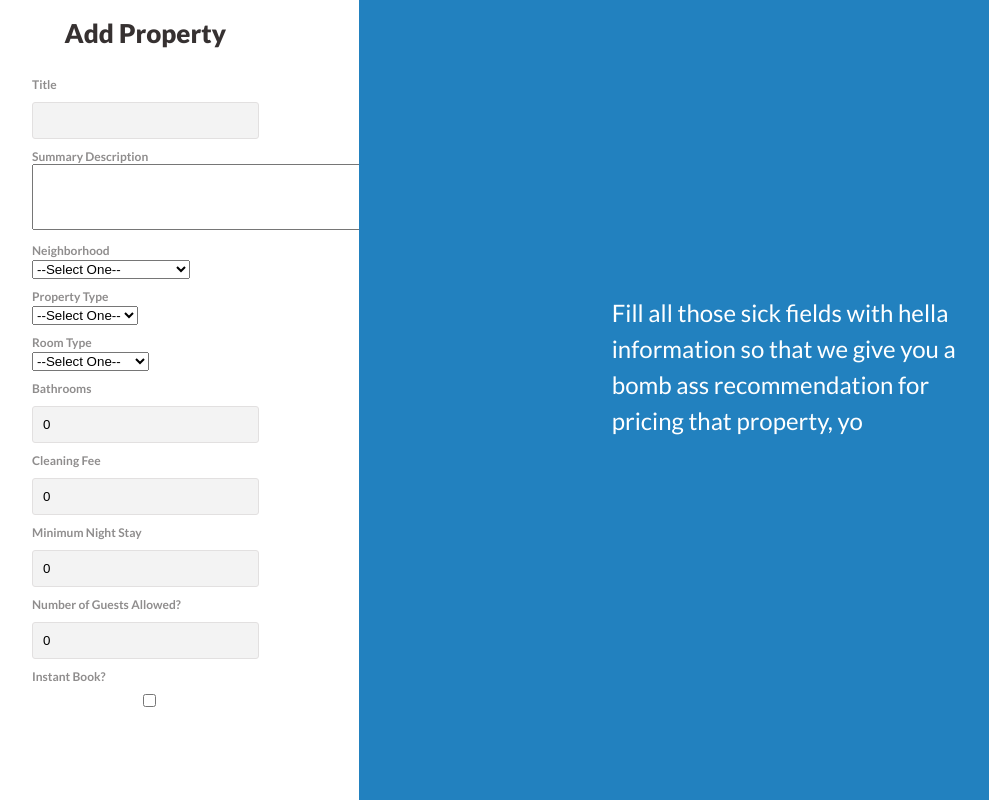
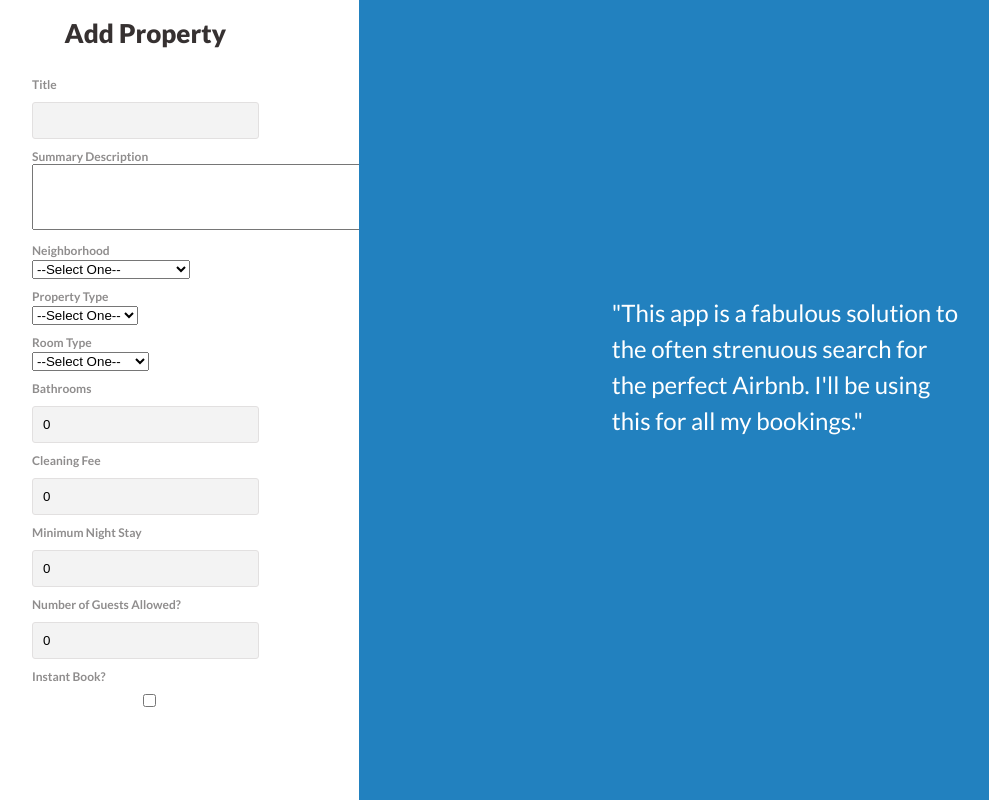
Before and after one commit to Build-week-airbnb-optimal-price-1/Front-end, a React (Create React App) app in the folder airbnb-pricing/: page /add in a window 1280 px wide. Shown: the whole page, without its empty margins (68-1057 px from the left). Built offline with nearby package versions, Linux system fonts and the light colour scheme; sample sign-in values are in the browser's storage.

Commit message:
Updated add property page quote

```diff
--- a/airbnb-pricing/src/components/AddProperty.js
+++ b/airbnb-pricing/src/components/AddProperty.js
@@ -457,7 +457,7 @@ const AddProperty = props => {
         </FormLeft>
         <FormRight>
           <Quote>
-            Fill all those sick fields with hella information so that we give you a bomb ass recommendation for pricing that property, yo
+            "This app is a fabulous solution to the often strenuous search for the perfect Airbnb. I'll be using this for all my bookings."
           </Quote>
         </FormRight>
       </AddEditContainer>
```
